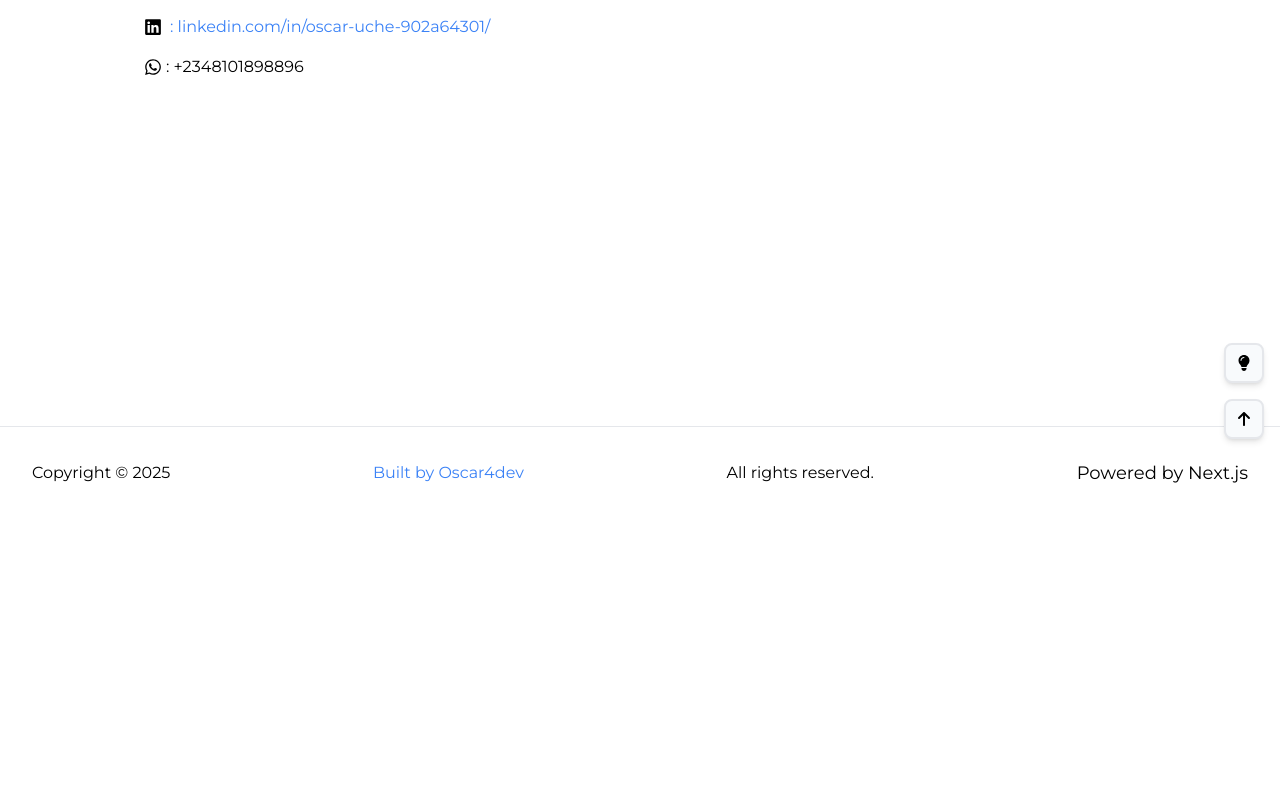
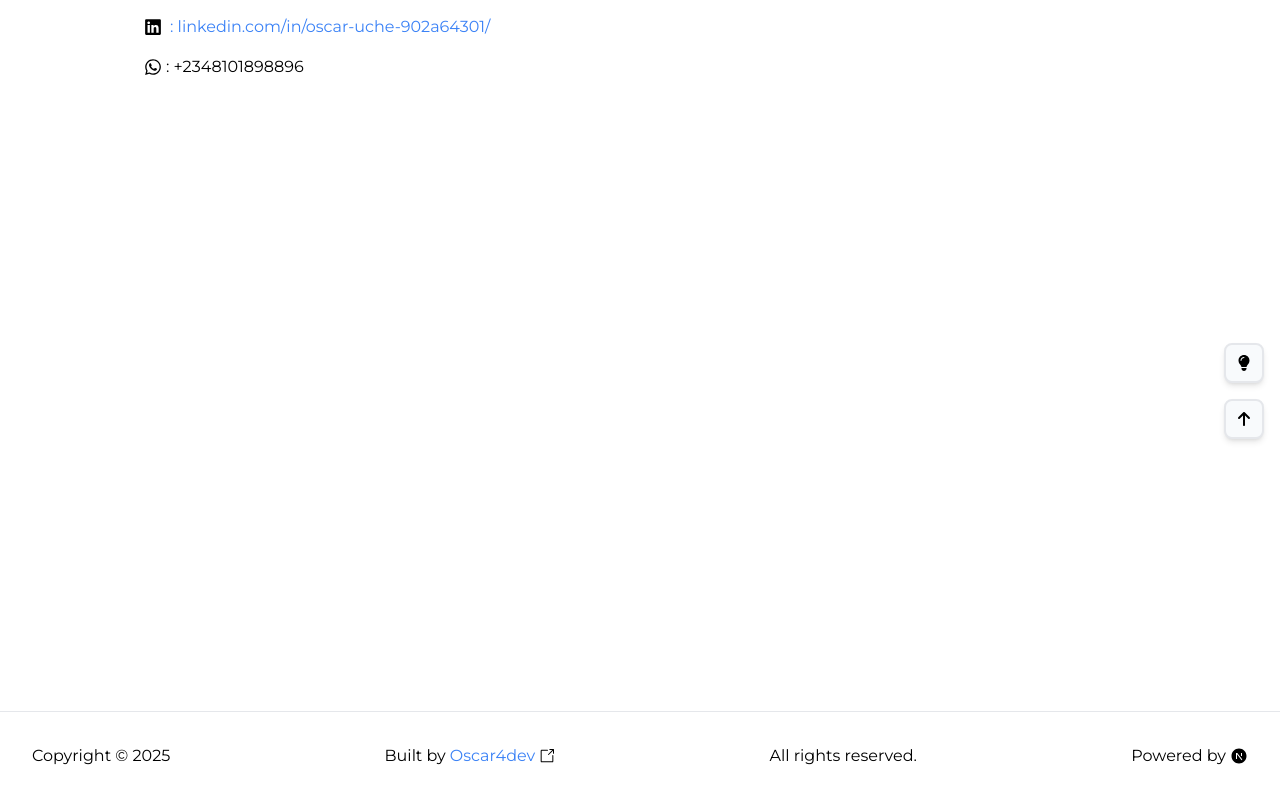
Before and after one commit to oscar4dev/next-recipe, a Next.js app: page /contact in a window 1280 px wide. Shown: the part 281-1081 px from the top of the page. Before the commit the page ends 800 px from the top, so only its background shows below. Built offline with nearby package versions, Linux system fonts and the light colour scheme.

Commit message:
initial commit

```diff
--- a/app/contact/page.js
+++ b/app/contact/page.js
@@ -5,7 +5,7 @@ import { FaWhatsapp } from "react-icons/fa6";
 
 export default function Page() {
    return (
-      <div className="h-[400px] px-4 space-y-4 max-w-[1024px] mx-auto">
+      <div className="min-h-screen px-4 space-y-4 max-w-[1024px] mx-auto">
          <p className="mb-8">
             Hello 👋, I&apos;m eager to discuss how I can contribute
             to your project&apos;s success. You can visit
--- a/app/lib/apiServices.js
+++ b/app/lib/apiServices.js
@@ -36,3 +36,19 @@ export async function getFeaturedRecipes () {
       console.error('An error occured loading data', error)
    }
 }
+
+export async function getNewestRecipes () {
+   try {
+      const res = await fetch(`${ BASE_URL }?search=tomato`)
+
+      if (!res.ok) {
+         throw new Error('An error occured loading data 😢', error.message)
+      }
+
+      const data = await res.json()
+      return data.data.recipes.slice(0, 10)
+
+   } catch (error) {
+      console.error('An error occured loading data', error)
+   }
+}
--- a/app/page.js
+++ b/app/page.js
@@ -5,11 +5,13 @@ import Spinner from "./ui/Spinner";
 import ImageSlider from "./ui/ImageSlider";
 import Link from "next/link";
 import QueryResult from "./ui/QueryResult";
+import { getNewestRecipes } from "./lib/apiServices";
 
 export default async function Page({ searchParams }) {
 
   const searchParam = await searchParams
   const query = searchParam?.query || ''
+  const newestRecipes = await getNewestRecipes()
 
   return (
     <div className="px-4">
@@ -26,8 +28,8 @@ export default async function Page({ searchParams }) {
         <FeaturedRecipes />
       </Suspense>
 
-      <div className="my-8">
-        <ImageSlider />
+      <div className="my-12">
+        <ImageSlider newestRecipes={ newestRecipes } />
       </div>
 
       <nav className="flex flex-col gap-4">
--- a/app/ui/Footer.jsx
+++ b/app/ui/Footer.jsx
@@ -1,6 +1,6 @@
 import Link from "next/link";
-// import { GoLinkExternal } from "react-icons/go";
-// import { RiNextjsFill } from "react-icons/ri";
+import { GoLinkExternal } from "react-icons/go";
+import { RiNextjsFill } from "react-icons/ri";
 
 export default function Footer() {
 
@@ -9,24 +9,29 @@ export default function Footer() {
    return (
       <div className="flex flex-col items-center gap-4 sm:flex-row sm:justify-between sm:w-full sm:px-8">
          <p>Copyright &copy; { date }</p>
-         <div className="flex items-center gap-1 text-blue-500 hover:underline">
+         <div className="flex items-center gap-1">
+            <span>Built by</span>
             <a
                href="https://oscar-next-portfolio.vercel.app/"
                target="_blank"
+               className="text-blue-500 hover:underline"
             >
-               Built by Oscar4dev
+               Oscar4dev
             </a>
-            {/* <GoLinkExternal /> */}
+            <GoLinkExternal />
          </div>
 
          <p>All rights reserved.</p>
 
          <Link
             href={ 'https://nextjs.org/' }
-            className="text-lg flex items-center gap-1"
+            target="_blank"
+            className="flex items-center gap-1"
          >
-            <span>Powered by Next.js</span>
-            {/* <RiNextjsFill /> */}
+            <span>Powered by</span>
+            <span className="text-lg">
+               <RiNextjsFill />
+            </span>
          </Link>
       </div>
    )
--- a/app/ui/ImageSlider.jsx
+++ b/app/ui/ImageSlider.jsx
@@ -1,6 +1,67 @@
+'use client'
 
-export default function ImageSlider() {
+import Image from "next/image";
+import { useState } from "react";
+import { FaArrowLeft } from "react-icons/fa6";
+import { FaArrowRight } from "react-icons/fa6";
+
+export default function ImageSlider({ newestRecipes }) {
+
+   const [currentImage, setCurrentImage] = useState(0)
+
+   function handlePrev () {
+      setCurrentImage(currentImage === 0 ? newestRecipes.length - 1 : currentImage - 1);
+   }
+
+   function handleNext () {
+      setCurrentImage( currentImage === newestRecipes.length - 1 ? 0 : currentImage + 1)
+   }
+
    return (
-      <div>ImageSlider</div>
+      <div className="flex flex-col items-center justify-center">
+         <h1 className="mb-4">Newest Recipes</h1>
+         <div className="h-[200px] aspect-square relative flex justify-center">
+            <button
+               onClick={ handlePrev }
+               className="absolute left-[-50px] bg-slate-100 rounded-lg z-10 top-20 h-9 aspect-square flex items-center justify-center dark:bg-slate-800 dark:border-2"
+            >
+               <FaArrowLeft />
+            </button>
+
+            {
+               newestRecipes && newestRecipes.map((item, i) => {
+                  return <Image
+                     src={ item.image_url }
+                     alt={ item.image_url }
+                     key={ item.id }
+                     fill
+                     className={ `object-cover rounded-full ${ currentImage === i ? '' : 'hidden' }` }
+                     priority
+                     sizes="50vh"
+                     quality={ 75 }
+                  />
+               })
+            }
+
+            <button
+               onClick={ handleNext }
+               className="right-[-50px] absolute bg-slate-100 rounded-lg top-20 h-9 aspect-square flex items-center justify-center dark:bg-slate-800 dark:border-2"
+            >
+               <FaArrowRight />
+            </button>
+
+            <div className="absolute bottom-[-30px] flex gap-2">
+               {
+                  newestRecipes?.map((_, i) => {
+                     return <button
+                        onClick={ () => setCurrentImage(i) }
+                        key={ i }
+                        className={ ` ${ currentImage === i ? 'h-4 w-4 rounded-full bg-slate-900 dark:bg-slate-800' : 'h-4 w-4 rounded-full bg-slate-200' }` }
+                     ></button>
+                  })
+               }
+            </div>
+         </div>
+      </div>
    )
 }
```
